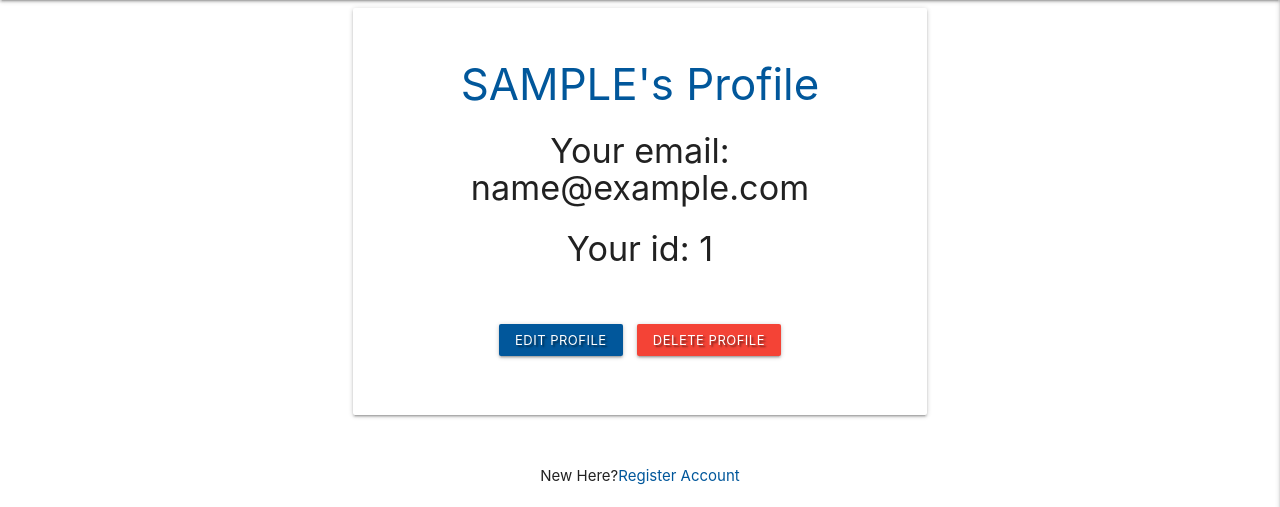
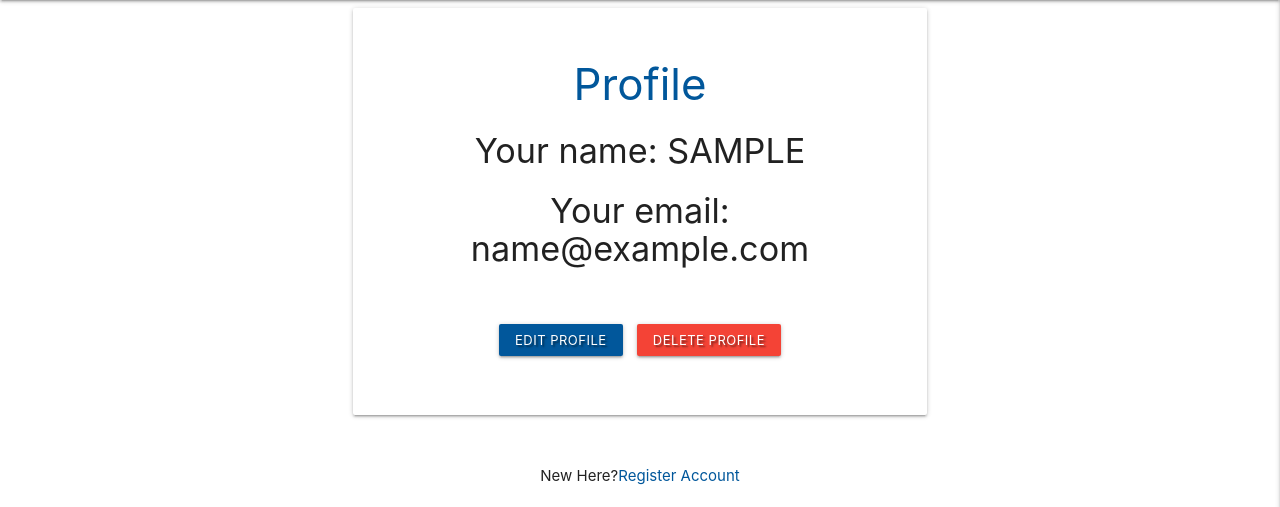
Before and after one commit to IuliiaKonovalova/t_m, a Flask app: page /profile/1 in a window 1280 px wide. Shown: the part 64-571 px from the top of the page. Run offline with Flask 2, Linux system fonts and the light colour scheme; the visitor is signed in with stand-in values (Sample User, id 1); a database or web service that is not in the repository returns one stand-in record (values such as "Sample title"); some libraries are stand-ins or nearby versions.

Commit message:
Restyle profile and edit_profile templates

```diff
--- a/templates/edit_profile.html
+++ b/templates/edit_profile.html
@@ -5,9 +5,6 @@
 
 <div class="row card-panel blue lighten-5">
   <form class="col s12" method="POST" action="{{ url_for('edit_profile', user_id=user_id) }}">
-    <h4 class="center-align light-grey-text text-darken-4">
-      Your id: {{ user_id }}
-    </h4>
     <!-- user name -->
     <div class="row">
       <div class="input-field col s12">
@@ -28,7 +25,7 @@
         </a>
         <!-- submit button -->
         <button type="submit" class="btn-large light-blue darken-1 text-shadow">
-          Edit Task <i class="fas fa-edit right"></i>
+          Edit Profile <i class="fas fa-edit right"></i>
         </button>
       </div>
     </div>
--- a/templates/profile.html
+++ b/templates/profile.html
@@ -6,14 +6,13 @@
   <div class="col s12 m8 offset-m2">
     <div class="card-panel">
       <h3 class="center-align light-blue-text text-darken-4">
-        {{ username|upper }}'s Profile
+        Profile
       </h3>
       <h4 class="center-align light-grey-text text-darken-4">
+        Your name: {{ username|upper }}
+      </h4>
+      <h4 class="center-align light-grey-text text-darken-4">
         Your email: {{ email }}
-      </h4>
-
-      <h4 class="center-align light-grey-text text-darken-4">
-        Your id: {{ user_id }}
       </h4>
       <div class="card-action center-align profile_options">
         <a href="{{ url_for('edit_profile', user_id=user_id) }}" class="btn-small light-blue darken-4 text-shadow">Edit
```
